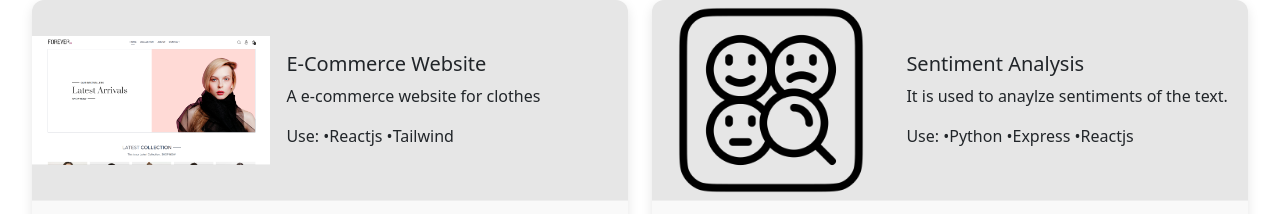
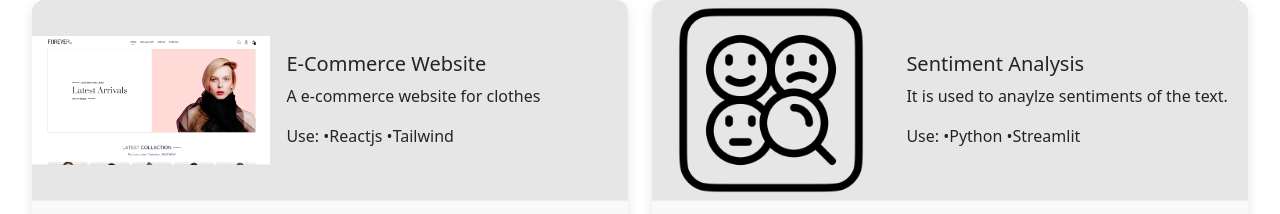
Before and after one commit to Shubhamcse08/_portfolio, a React (Vite) app in the folder client/: page /playlist in a window 1280 px wide. Shown: the part 102-316 px from the top of the page. Built offline with nearby package versions, Linux system fonts and the light colour scheme.

Commit message:
Update data.js

```diff
--- a/client/src/components/data.js
+++ b/client/src/components/data.js
@@ -12,9 +12,9 @@ const projects = [
       id: 2,
       title: "Sentiment Analysis",
       description: "It is used to anaylze sentiments of the text.",
-      use:"•Python  •Express  •Reactjs",
+      use:"•Python  •Streamlit",
       image:"/senti.png" ,
-      link: "https://text-sentiment-anayzer.onrender.com/"
+      link: "https://text-sentiment-analys.streamlit.app"
     },
     {
       id: 3,
```
